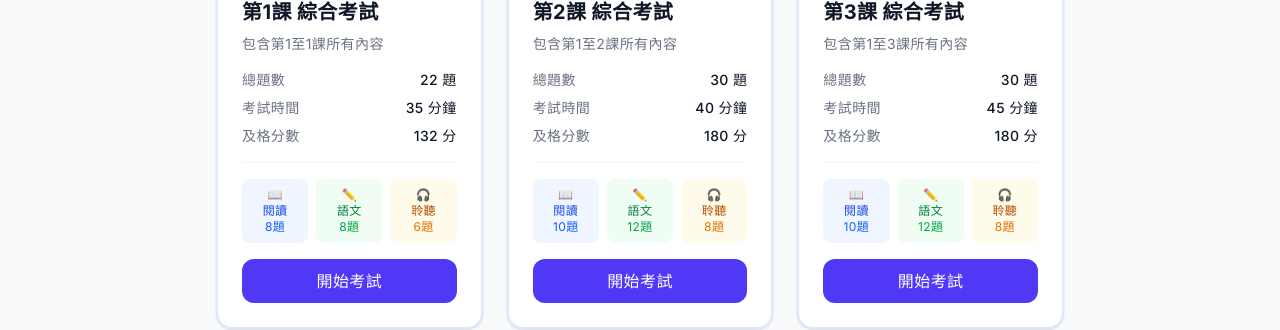
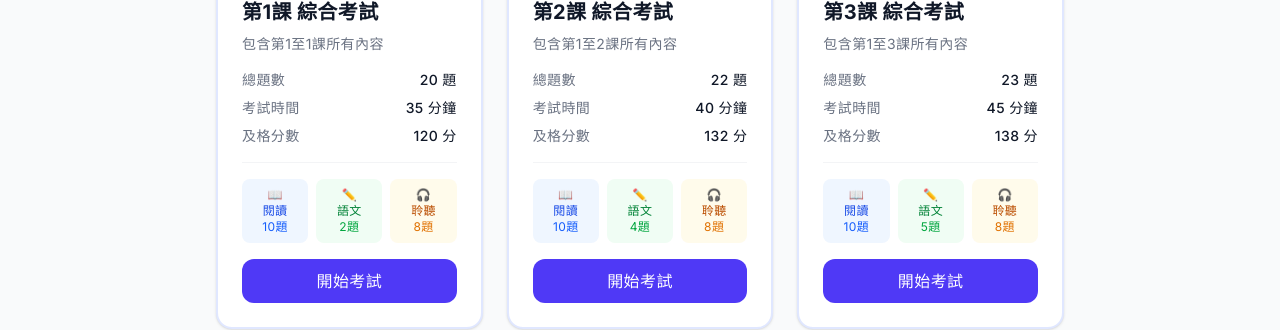
Before and after one commit to kermit-tam/leehongor-website, a Next.js app: page /exam in a window 1280 px wide. Shown: the part 397-727 px from the top of the page. Built offline with nearby package versions, Linux system fonts and the light colour scheme; no server answers; the database is empty; sample sign-in values are in the browser's storage.

Commit message:
修復：考試模式題目錯誤，重寫題目生成器

```diff
--- a/src/app/exam/exam-data.ts
+++ b/src/app/exam/exam-data.ts
@@ -15,16 +15,14 @@ export type ExamSection = 'reading' | 'language' | 'listening';
 export interface ExamQuestion {
   id: string;
   section: ExamSection;
-  type: 'multiple-choice' | 'fill-in-blank' | 'matching' | 'ordering';
+  type: 'multiple-choice' | 'fill-in-blank';
   question: string;
-  options?: string[];
-  correctAnswer: string | number;
+  options: string[];
+  correctAnswer: number; // 選項索引
   explanation: string;
-  // 題目來源
   sourceLesson: number;
   sourceUnit?: number;
-  // 難度
-  difficulty: 1 | 2 | 3; // 1=簡單, 2=中等, 3=困難
+  difficulty: 1 | 2 | 3;
 }
 
 export interface ExamSectionData {
@@ -32,7 +30,7 @@ export interface ExamSectionData {
   title: string;
   titleJp: string;
   description: string;
-  timeLimit: number; // 分鐘
+  timeLimit: number;
   questionCount: number;
   questions: ExamQuestion[];
 }
@@ -42,9 +40,9 @@ export interface Exam {
   lessonNum: number;
   title: string;
   subtitle: string;
-  totalTime: number; // 分鐘
+  totalTime: number;
   totalQuestions: number;
-  passScore: number; // 及格分數
+  passScore: number;
   sections: ExamSectionData[];
 }
 
@@ -58,16 +56,8 @@ export interface ExamResult {
   percentage: number;
   isPassed: boolean;
   sectionScores: Record<ExamSection, { correct: number; total: number; score: number }>;
-  answers: Record<string, string | number>;
-  timeSpent: number; // 秒
-}
-
-// ==================== 題目生成器配置 ====================
-
-interface QuestionTemplate {
-  section: ExamSection;
-  type: ExamQuestion['type'];
-  generator: (lessons: N5Lesson[], lessonNum: number) => ExamQuestion[];
+  answers: Record<string, number>;
+  timeSpent: number;
 }
 
 // ==================== 閱讀理解題目生成器 ====================
@@ -76,139 +66,169 @@ function generateReadingQuestions(lessons: N5Lesson[], upToLesson: number): Exam
   const questions: ExamQuestion[] = [];
   const targetLessons = lessons.filter(l => l.lessonNum <= upToLesson);
 
-  // 從課程內容生成閱讀理解題
+  // 收集所有詞彙
+  const allVocab: Array<{ vocab: N5Vocab; lessonNum: number; unitId: number }> = [];
   targetLessons.forEach(lesson => {
-    lesson.units.forEach((unit, unitIndex) => {
-      // 簡單理解題：根據單元標題和內容
-      if (unit.vocab.length > 0) {
-        const vocab = unit.vocab.slice(0, 4);
-        const correctIndex = Math.floor(Math.random() * vocab.length);
-        const correctVocab = vocab[correctIndex];
-
-        questions.push({
-          id: `read-${lesson.lessonNum}-${unit.id}-1`,
-          section: 'reading',
-          type: 'multiple-choice',
-          question: `「${unit.title}」這個單元主要學習什麼內容？`,
-          options: vocab.map(v => v.meaning),
-          correctAnswer: correctIndex,
-          explanation: `正確答案是「${correctVocab.meaning}」。這個單元學習了「${unit.subtitle}」。`,
-          sourceLesson: lesson.lessonNum,
-          sourceUnit: unit.id,
-          difficulty: 1,
+    lesson.units.forEach(unit => {
+      unit.vocab.forEach(v => {
+        allVocab.push({ vocab: v, lessonNum: lesson.lessonNum, unitId: unit.id });
       });
-      }
-
-      // 詞彙理解題
-      if (unit.vocab.length >= 4) {
-        const shuffled = [...unit.vocab].sort(() => Math.random() - 0.5);
-        const targetVocab = shuffled[0];
-        const options = shuffled.slice(0, 4).map(v => v.meaning);
-
-        questions.push({
-          id: `read-${lesson.lessonNum}-${unit.id}-2`,
-          section: 'reading',
-          type: 'multiple-choice',
-          question: `「${targetVocab.hiragana}」${targetVocab.kanji ? `（${targetVocab.kanji}）` : ''}的意思是什麼？`,
-          options,
-          correctAnswer: options.indexOf(targetVocab.meaning),
-          explanation: `「${targetVocab.hiragana}」的意思是「${targetVocab.meaning}」。`,
-          sourceLesson: lesson.lessonNum,
-          sourceUnit: unit.id,
-          difficulty: targetVocab.note ? 2 : 1,
-        });
-      }
     });
   });
 
-  return questions.slice(0, 10); // 閱讀理解最多10題
+  if (allVocab.length < 4) return questions;
+
+  // 生成詞彙理解題（日文詞彙 → 選中文意思）
+  const usedIndices = new Set<number>();
+  let questionCount = 0;
+
+  while (questionCount < 10 && usedIndices.size < allVocab.length) {
+    const randomIndex = Math.floor(Math.random() * allVocab.length);
+    if (usedIndices.has(randomIndex)) continue;
+    usedIndices.add(randomIndex);
+
+    const target = allVocab[randomIndex];
+    const targetVocab = target.vocab;
+
+    // 選3個干擾項
+    const otherVocabs = allVocab
+      .filter((_, i) => i !== randomIndex)
+      .sort(() => Math.random() - 0.5)
+      .slice(0, 3)
+      .map(v => v.vocab.meaning);
+
+    const options = [...otherVocabs, targetVocab.meaning].sort(() => Math.random() - 0.5);
+    const correctIndex = options.indexOf(targetVocab.meaning);
+
+    questions.push({
+      id: `read-${target.lessonNum}-${target.unitId}-${questionCount}`,
+      section: 'reading',
+      type: 'multiple-choice',
+      question: `「${targetVocab.hiragana}」${targetVocab.kanji ? `（${targetVocab.kanji}）` : ''} 的意思是什麼？`,
+      options,
+      correctAnswer: correctIndex,
+      explanation: `「${targetVocab.hiragana}${targetVocab.kanji ? `（${targetVocab.kanji}）` : ''}」的意思是「${targetVocab.meaning}」。`,
+      sourceLesson: target.lessonNum,
+      sourceUnit: target.unitId,
+      difficulty: targetVocab.note ? 2 : 1,
+    });
+
+    questionCount++;
+  }
+
+  return questions;
 }
 
 // ==================== 語文運用題目生成器 ====================
 
 function generateLanguageQuestions(lessons: N5Lesson[], upToLesson: number): ExamQuestion[] {
   const questions: ExamQuestion[] = [];
-  const targetLessons = lessons.filter(l => l.lessonNum <= upToLesson);
 
-  targetLessons.forEach(lesson => {
-    // 根據課程內容生成文法題
-    lesson.units.forEach((unit, unitIndex) => {
-      // 助詞填空題
-      if (upToLesson >= 1) {
-        const particleQuestions: Array<{sentence: string, answer: string, meaning: string, difficulty: 1 | 2 | 3}> = [
+  // N5 文法題庫
+  const grammarQuestions: Array<{
+    sentence: string;
+    meaning: string;
+    options: string[];
+    correctIndex: number;
+    explanation: string;
+    minLesson: number;
+    difficulty: 1 | 2 | 3;
+  }> = [
     {
       sentence: 'わたし＿＿がくせいです。',
-            answer: 'は',
       meaning: '我是學生。',
-            difficulty: 1
+      options: ['は', 'が', 'を', 'の'],
+      correctIndex: 0,
+      explanation: '「は」用於提示主題，表示「我是學生」。',
+      minLesson: 1,
+      difficulty: 1,
     },
     {
       sentence: 'これ＿＿ほんです。',
-            answer: 'は',
       meaning: '這是書。',
-            difficulty: 1
+      options: ['は', 'が', 'を', 'に'],
+      correctIndex: 0,
+      explanation: '「は」用於提示主題，表示「這（東西）是書」。',
+      minLesson: 2,
+      difficulty: 1,
     },
     {
-            sentence: 'ここ＿＿きょうしつです。',
-            answer: 'は',
-            meaning: '這裡是教室。',
-            difficulty: 1
+      sentence: 'がっこう＿＿いきます。',
+      meaning: '去學校。',
+      options: ['は', 'が', 'を', 'へ'],
+      correctIndex: 3,
+      explanation: '「へ」表示方向，「がっこうへいきます」意思是「去學校」。',
+      minLesson: 3,
+      difficulty: 2,
+    },
+    {
+      sentence: 'ろくじ＿＿おきます。',
+      meaning: '六點起床。',
+      options: ['は', 'が', 'を', 'に'],
+      correctIndex: 3,
+      explanation: '「に」用於表示具體時間點，「ろくじに」意思是「在六點」。',
+      minLesson: 4,
+      difficulty: 2,
+    },
+    {
+      sentence: 'きょうと＿＿しんかんせん＿＿いきます。',
+      meaning: '坐新幹線去京都。',
+      options: ['へ、で', 'に、を', 'で、へ', 'を、に'],
+      correctIndex: 0,
+      explanation: '「へ」表示方向，「で」表示交通方式。',
+      minLesson: 5,
+      difficulty: 3,
+    },
+    {
+      sentence: 'がいこく＿＿りょうり＿＿たべました。',
+      meaning: '吃了外國菜。',
+      options: ['の、を', 'を、が', 'が、に', 'に、で'],
+      correctIndex: 0,
+      explanation: '「の」連接名詞，「を」提示賓語。',
+      minLesson: 2,
+      difficulty: 2,
+    },
+    {
+      sentence: 'いま＿＿なんじですか。',
+      meaning: '現在幾點？',
+      options: ['は', 'が', 'を', 'に'],
+      correctIndex: 0,
+      explanation: '「は」用於提示主題，「いまはなんじですか」詢問現在時間。',
+      minLesson: 4,
+      difficulty: 1,
+    },
+    {
+      sentence: 'だいがく＿＿なにがくですか。',
+      meaning: '大學是什麼學系？',
+      options: ['は', 'が', 'を', 'に'],
+      correctIndex: 0,
+      explanation: '「は」用於提示主題。',
+      minLesson: 1,
+      difficulty: 1,
     },
   ];
 
-        if (upToLesson >= 4) {
-          particleQuestions.push(
-            {
-              sentence: 'わたしはろくじ＿＿おきます。',
-              answer: 'に',
-              meaning: '我六點起床。',
-              difficulty: 2
-            },
-            {
-              sentence: 'くじ＿＿はたらきます。',
-              answer: 'から',
-              meaning: '從九點開始工作。',
-              difficulty: 2
-            }
-          );
-        }
+  // 根據課程進度選擇合適的文法題
+  const availableQuestions = grammarQuestions.filter(q => q.minLesson <= upToLesson);
 
-        const pq = particleQuestions[Math.floor(Math.random() * particleQuestions.length)];
+  // 隨機選擇最多12題
+  const shuffled = [...availableQuestions].sort(() => Math.random() - 0.5).slice(0, 12);
+
+  shuffled.forEach((q, index) => {
     questions.push({
-          id: `lang-${lesson.lessonNum}-${unit.id}-particle`,
+      id: `lang-grammar-${index}`,
       section: 'language',
       type: 'fill-in-blank',
-          question: `請填入正確的助詞：\n${pq.sentence}\n（${pq.meaning}）`,
-          options: ['は', 'が', 'を', 'に', 'で', 'から', 'まで'],
-          correctAnswer: pq.answer,
-          explanation: `正確答案是「${pq.answer}」。`,
-          sourceLesson: lesson.lessonNum,
-          sourceUnit: unit.id,
-          difficulty: pq.difficulty,
-        });
-      }
-
-      // 詞彙配對題
-      if (unit.vocab.length >= 4) {
-        const shuffled = [...unit.vocab].sort(() => Math.random() - 0.5).slice(0, 4);
-
-        questions.push({
-          id: `lang-${lesson.lessonNum}-${unit.id}-match`,
-          section: 'language',
-          type: 'matching',
-          question: '請將下列日文詞彙與正確的中文意思配對：',
-          options: shuffled.map(v => `${v.hiragana} = ${v.meaning}`),
-          correctAnswer: 0, // 這裡簡化處理，實際應該有配對邏輯
-          explanation: shuffled.map(v => `「${v.hiragana}」=「${v.meaning}」`).join('，'),
-          sourceLesson: lesson.lessonNum,
-          sourceUnit: unit.id,
-          difficulty: 2,
-        });
-      }
+      question: `請選擇正確的助詞填入空白處：\n${q.sentence}\n（${q.meaning}）`,
+      options: q.options,
+      correctAnswer: q.correctIndex,
+      explanation: q.explanation,
+      sourceLesson: q.minLesson,
+      difficulty: q.difficulty,
     });
   });
 
-  return questions.slice(0, 12); // 語文運用最多12題
+  return questions;
 }
 
 // ==================== 聆聽題目生成器 ====================
@@ -217,68 +237,57 @@ function generateListeningQuestions(lessons: N5Lesson[], upToLesson: number): Ex
   const questions: ExamQuestion[] = [];
   const targetLessons = lessons.filter(l => l.lessonNum <= upToLesson);
 
+  // 收集所有詞彙
+  const allVocab: Array<{ vocab: N5Vocab; lessonNum: number; unitId: number }> = [];
   targetLessons.forEach(lesson => {
-    lesson.units.forEach((unit, unitIndex) => {
-      // 詞彙聽力題（顯示日文，選中文意思）
-      if (unit.vocab.length >= 4) {
-        const targetVocab = unit.vocab[Math.floor(Math.random() * unit.vocab.length)];
-        const options = unit.vocab
-          .filter(v => v.hiragana !== targetVocab.hiragana)
-          .slice(0, 3)
-          .map(v => v.meaning);
-        options.push(targetVocab.meaning);
-
-        // 打亂選項
-        const shuffledOptions = options.sort(() => Math.random() - 0.5);
-
-        questions.push({
-          id: `listen-${lesson.lessonNum}-${unit.id}-1`,
-          section: 'listening',
-          type: 'multiple-choice',
-          question: `請聽以下詞彙，選擇正確的意思：\n🔊 ${targetVocab.hiragana}${targetVocab.kanji ? `（${targetVocab.kanji}）` : ''}`,
-          options: shuffledOptions,
-          correctAnswer: shuffledOptions.indexOf(targetVocab.meaning),
-          explanation: `「${targetVocab.hiragana}」的意思是「${targetVocab.meaning}」。廣東話諧音：${targetVocab.cantonese || '無'}`,
-          sourceLesson: lesson.lessonNum,
-          sourceUnit: unit.id,
-          difficulty: 1,
+    lesson.units.forEach(unit => {
+      unit.vocab.forEach(v => {
+        allVocab.push({ vocab: v, lessonNum: lesson.lessonNum, unitId: unit.id });
       });
-      }
-
-      // 簡單對話理解題
-      if (unitIndex % 2 === 0) {
-        const commonPhrases = [
-          { phrase: 'はじめまして', meaning: '初次見面', lesson: 1 },
-          { phrase: 'ありがとうございます', meaning: '謝謝', lesson: 1 },
-          { phrase: 'すみません', meaning: '對不起', lesson: 3 },
-          { phrase: 'いくらですか', meaning: '多少錢', lesson: 3 },
-          { phrase: 'これはなんですか', meaning: '這是什麼', lesson: 2 },
-        ];
-
-        const phrase = commonPhrases.find(p => p.lesson <= upToLesson) || commonPhrases[0];
-
-        questions.push({
-          id: `listen-${lesson.lessonNum}-${unit.id}-2`,
-          section: 'listening',
-          type: 'multiple-choice',
-          question: `聽到「${phrase.phrase}」時，應該如何回應？`,
-          options: [
-            phrase.meaning,
-            '再見',
-            '你好',
-            '不好意思'
-          ],
-          correctAnswer: 0,
-          explanation: `「${phrase.phrase}」的意思是「${phrase.meaning}」。`,
-          sourceLesson: lesson.lessonNum,
-          sourceUnit: unit.id,
-          difficulty: 2,
-        });
-      }
     });
   });
 
-  return questions.slice(0, 8); // 聆聽最多8題
+  if (allVocab.length < 4) return questions;
+
+  // 生成聆聽理解題（顯示日文詞彙，選中文意思）
+  const usedIndices = new Set<number>();
+  let questionCount = 0;
+
+  while (questionCount < 8 && usedIndices.size < allVocab.length) {
+    const randomIndex = Math.floor(Math.random() * allVocab.length);
+    if (usedIndices.has(randomIndex)) continue;
+    usedIndices.add(randomIndex);
+
+    const target = allVocab[randomIndex];
+    const targetVocab = target.vocab;
+
+    // 選3個干擾項
+    const otherVocabs = allVocab
+      .filter((_, i) => i !== randomIndex)
+      .sort(() => Math.random() - 0.5)
+      .slice(0, 3)
+      .map(v => v.vocab.meaning);
+
+    const options = [...otherVocabs, targetVocab.meaning].sort(() => Math.random() - 0.5);
+    const correctIndex = options.indexOf(targetVocab.meaning);
+
+    questions.push({
+      id: `listen-${target.lessonNum}-${target.unitId}-${questionCount}`,
+      section: 'listening',
+      type: 'multiple-choice',
+      question: `請聽以下詞彙，選擇正確的意思：\n🔊 「${targetVocab.hiragana}」${targetVocab.kanji ? `（${targetVocab.kanji}）` : ''}`,
+      options,
+      correctAnswer: correctIndex,
+      explanation: `「${targetVocab.hiragana}${targetVocab.kanji ? `（${targetVocab.kanji}）` : ''}」的意思是「${targetVocab.meaning}」。`,
+      sourceLesson: target.lessonNum,
+      sourceUnit: target.unitId,
+      difficulty: 1,
+    });
+
+    questionCount++;
+  }
+
+  return questions;
 }
 
 // ==================== 考試生成器 ====================
@@ -289,15 +298,15 @@ export function generateExam(lessons: N5Lesson[], lessonNum: number): Exam {
   const listeningQuestions = generateListeningQuestions(lessons, lessonNum);
 
   const totalQuestions = readingQuestions.length + languageQuestions.length + listeningQuestions.length;
-  const maxScore = totalQuestions * 10; // 每題10分
-  const passScore = Math.floor(maxScore * 0.6); // 60%及格
+  const maxScore = totalQuestions * 10;
+  const passScore = Math.floor(maxScore * 0.6);
 
   return {
     id: `exam-n5-lesson-${lessonNum}`,
     lessonNum,
     title: `第${lessonNum}課 綜合考試`,
     subtitle: `包含第1至${lessonNum}課所有內容`,
-    totalTime: 30 + (lessonNum * 5), // 基礎30分鐘，每課增加5分鐘
+    totalTime: 30 + (lessonNum * 5),
     totalQuestions,
     passScore,
     sections: [
@@ -305,7 +314,7 @@ export function generateExam(lessons: N5Lesson[], lessonNum: number): Exam {
         id: 'reading',
         title: '閱讀理解',
         titleJp: '読解',
-        description: '閱讀短文並回答問題，測試你對詞彙和語法的理解。',
+        description: '閱讀詞彙並回答問題，測試你對日文詞彙的理解。',
         timeLimit: 10 + (lessonNum * 2),
         questionCount: readingQuestions.length,
         questions: readingQuestions,
@@ -314,7 +323,7 @@ export function generateExam(lessons: N5Lesson[], lessonNum: number): Exam {
         id: 'language',
         title: '語文運用',
         titleJp: '文法・語彙',
-        description: '測試助詞使用、詞彙配對和句子結構。',
+        description: '測試助詞使用和句子結構。',
         timeLimit: 12 + (lessonNum * 2),
         questionCount: languageQuestions.length,
         questions: languageQuestions,
@@ -323,7 +332,7 @@ export function generateExam(lessons: N5Lesson[], lessonNum: number): Exam {
         id: 'listening',
         title: '聆聽理解',
         titleJp: '聴解',
-        description: '聽取詞彙和簡單對話，選擇正確答案。',
+        description: '聆聽詞彙，選擇正確意思。',
         timeLimit: 8 + lessonNum,
         questionCount: listeningQuestions.length,
         questions: listeningQuestions,
@@ -336,7 +345,7 @@ export function generateExam(lessons: N5Lesson[], lessonNum: number): Exam {
 
 export function calculateExamScore(
   exam: Exam,
-  answers: Record<string, string | number>
+  answers: Record<string, number>
 ): ExamResult {
   const sectionScores: ExamResult['sectionScores'] = {
     reading: { correct: 0, total: 0, score: 0 },
@@ -352,14 +361,14 @@ export function calculateExamScore(
       sectionScores[section.id].total++;
       if (isCorrect) {
         sectionScores[section.id].correct++;
-        sectionScores[section.id].score += 10; // 每題10分
+        sectionScores[section.id].score += 10;
       }
     });
   });
 
   const totalScore = Object.values(sectionScores).reduce((sum, s) => sum + s.score, 0);
   const maxScore = exam.totalQuestions * 10;
-  const percentage = Math.round((totalScore / maxScore) * 100);
+  const percentage = maxScore > 0 ? Math.round((totalScore / maxScore) * 100) : 0;
 
   return {
     examId: exam.id,
--- a/src/app/exam/page.tsx
+++ b/src/app/exam/page.tsx
@@ -29,7 +29,7 @@ export default function ExamPage() {
   const [exams, setExams] = useState<Exam[]>([]);
   const [selectedExam, setSelectedExam] = useState<Exam | null>(null);
   const [currentSection, setCurrentSection] = useState<number>(0);
-  const [answers, setAnswers] = useState<Record<string, string | number>>({});
+  const [answers, setAnswers] = useState<Record<string, number>>({});
   const [examResult, setExamResult] = useState<ExamResult | null>(null);
   const [startTime, setStartTime] = useState<Date | null>(null);
 
@@ -49,7 +49,7 @@ export default function ExamPage() {
   };
 
   // 提交答案
-  const submitAnswer = (questionId: string, answer: string | number) => {
+  const submitAnswer = (questionId: string, answer: number) => {
     setAnswers(prev => ({
       ...prev,
       [questionId]: answer,
```
Also changed, not shown: src/app/exam/components/exam-section.tsx (+4 -4 lines). Lines whose indentation alone changed are shown as unchanged.
